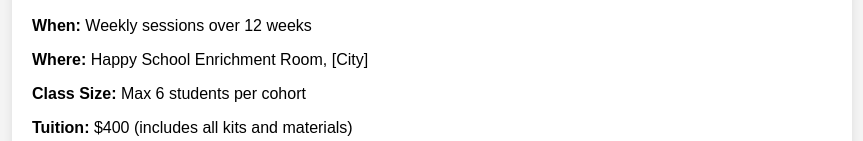
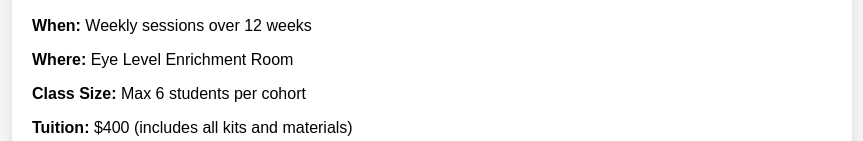
Before and after one commit to jaswa1/elplus, a plain HTML site: page index.html in a window 1280 px wide. Shown: the part 367-508 px from the top of the page, without its empty margins (208-1071 px from the left). Drawn offline with Linux system fonts and the light colour scheme.

Commit message:
Update index.html
Content Update

```diff
--- a/index.html
+++ b/index.html
@@ -29,7 +29,7 @@
 
     <h2>Details</h2>
     <p><strong>When:</strong> Weekly sessions over 12 weeks</p>
-    <p><strong>Where:</strong> Happy School Enrichment Room, [City]</p>
+    <p><strong>Where:</strong> Eye Level Enrichment Room </p>
     <p><strong>Class Size:</strong> Max 6 students per cohort</p>
     <p><strong>Tuition:</strong> $400 (includes all kits and materials)</p>
 
```
